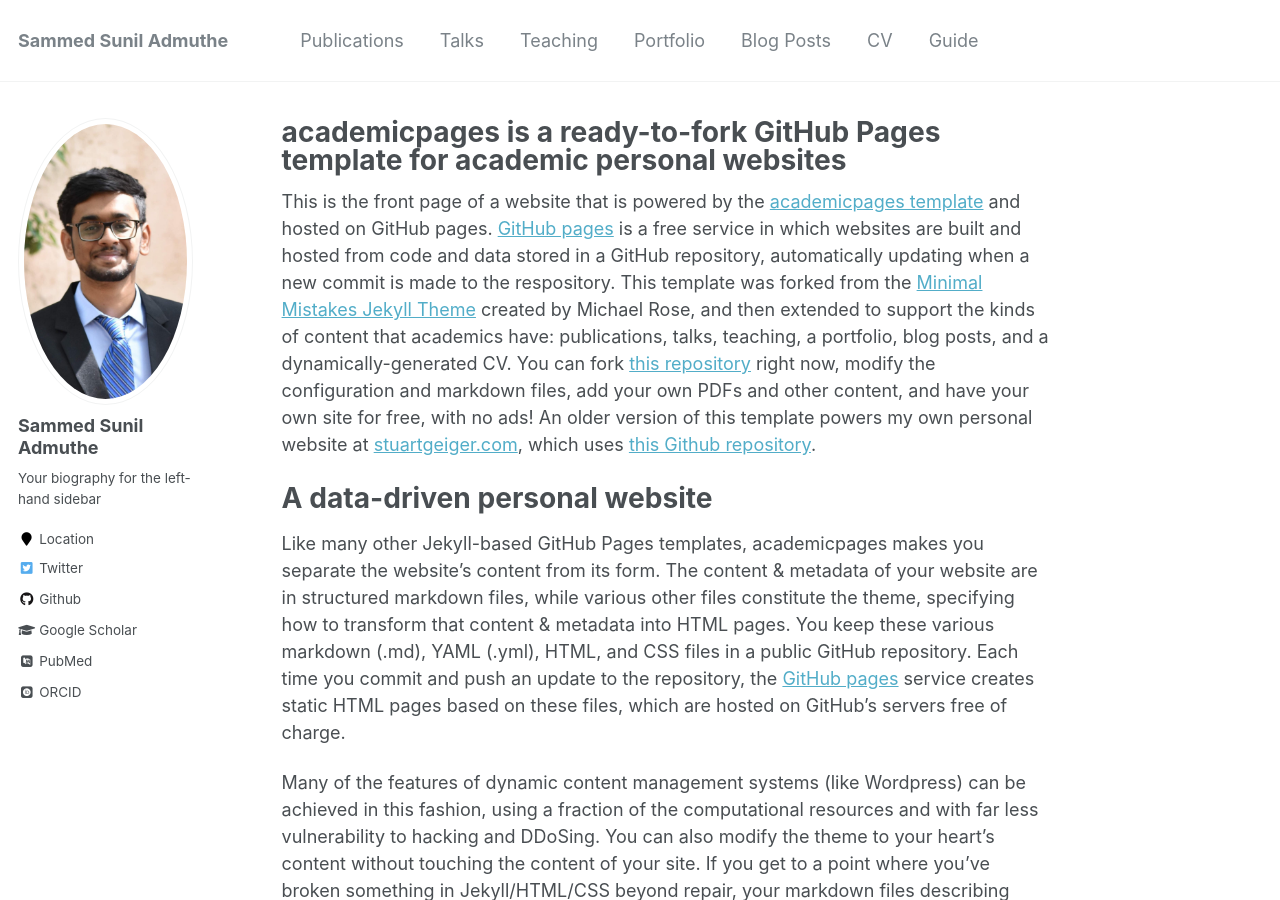
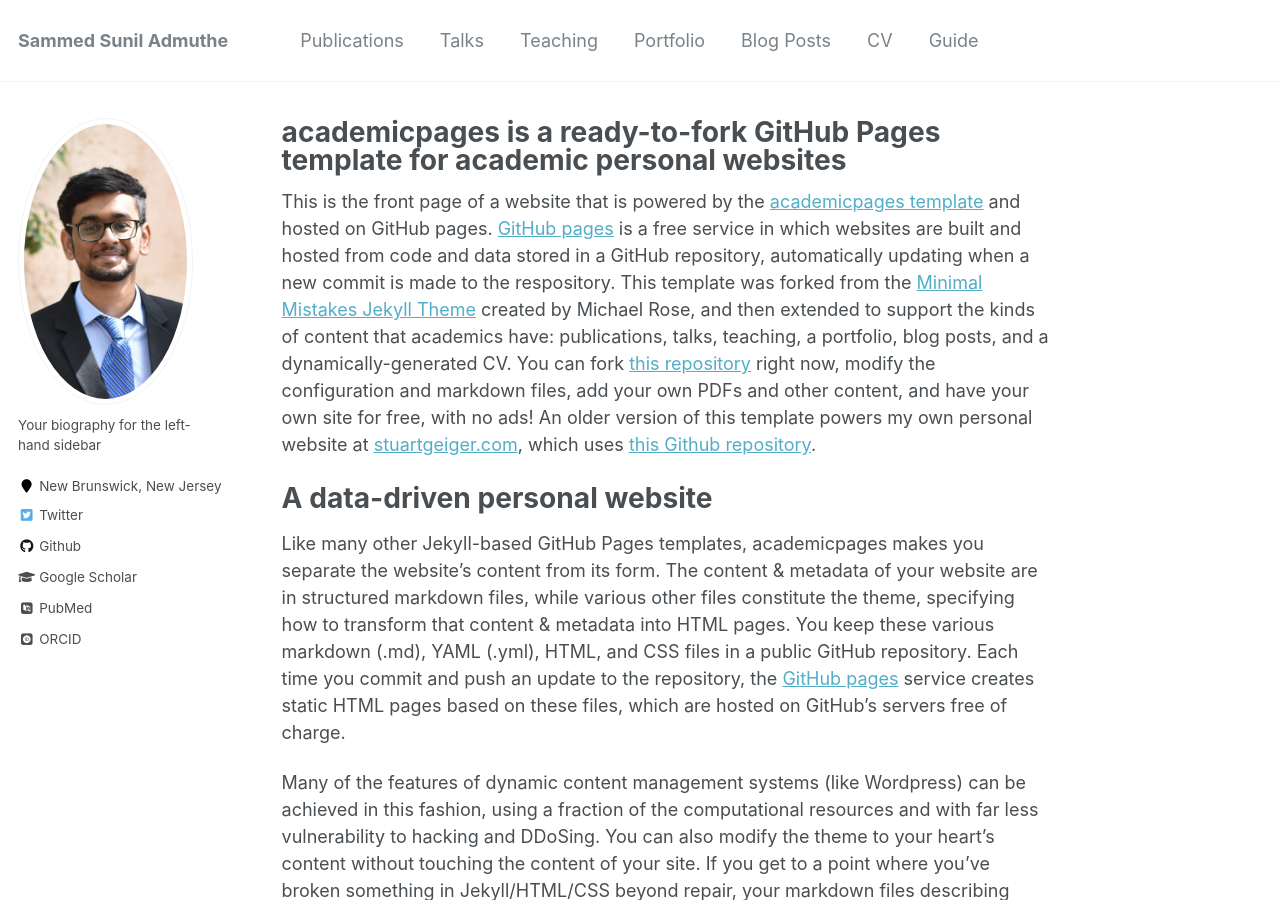
Before and after one commit to SammedAdmuthe/SammedAdmuthe.github.io, a Jekyll site: the page built from _pages/about.md, in a window 1280 px wide and 900 px high. Built offline with Jekyll 4.4.1, drawn with Linux system fonts in a browser that asks for light colours; some web fonts are replaced.

Commit message:
Location updated

```diff
--- a/_config.yml
+++ b/_config.yml
@@ -80,10 +80,10 @@
 
 # Site Author
 author:
-  name             : "Sammed Sunil Admuthe"
+  name             : ""
   avatar           : "profilePic.jpeg"
   bio              : "Your biography for the left-hand sidebar"
-  location         : "Location"
+  location         : "New Brunswick, New Jersey"
   employer         :
   pubmed           : "https://www.ncbi.nlm.nih.gov/pubmed/?term=john+snow"
   googlescholar    : "http://yourfullgooglescholarurl.com"
```
